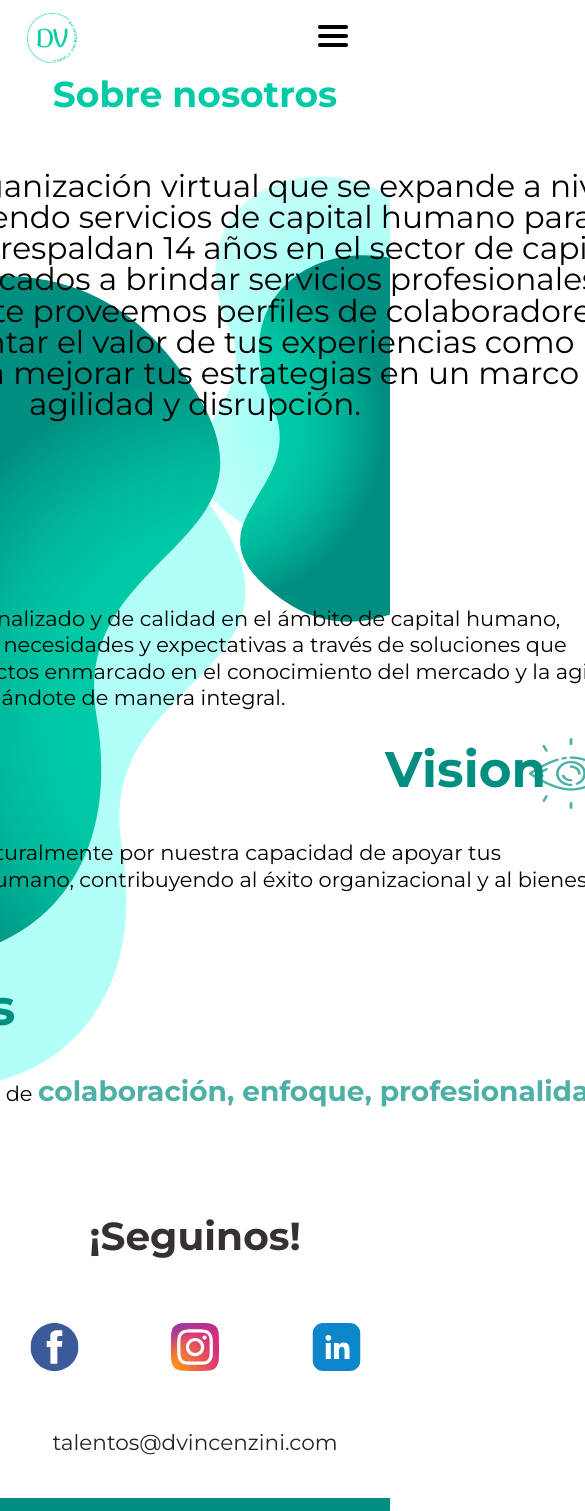
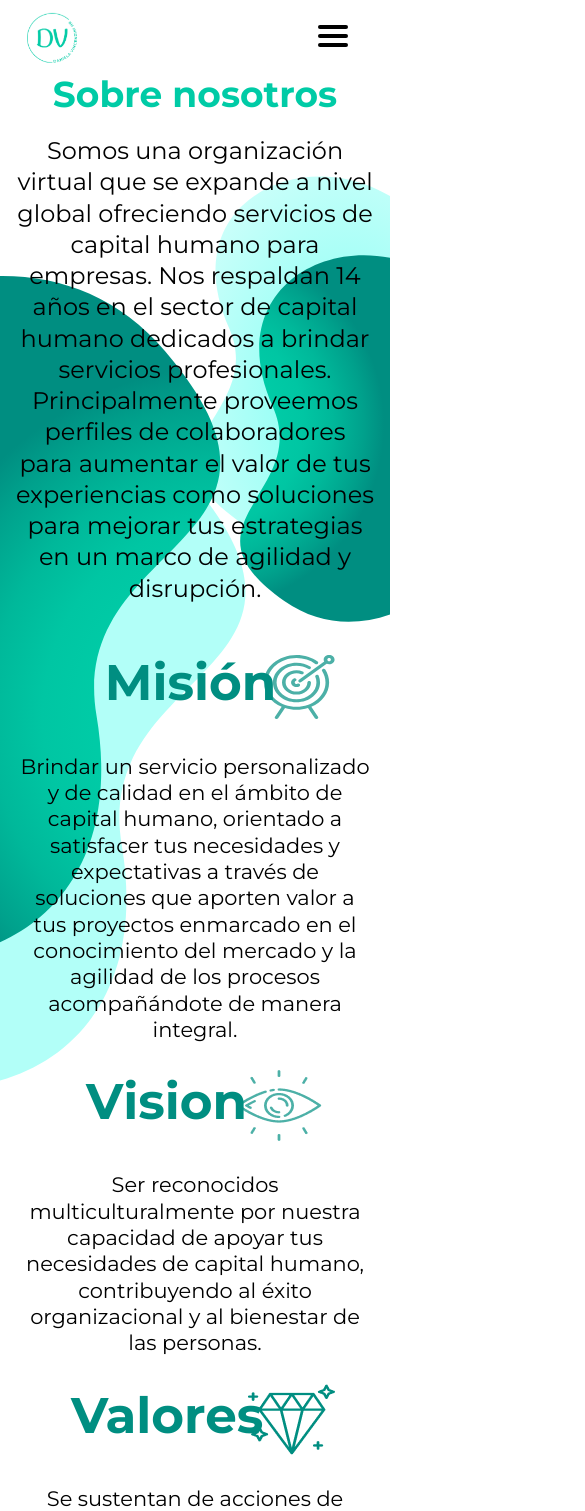
Before and after one commit to ChristianMagallanes24/proyectodaniela, a React (Create React App) app: page /sobreNosotros in a window 390 px wide. Shown: the top 1511 px of the page, 585 px wide, since content can reach past the window. Built offline with nearby package versions, Linux system fonts and the light colour scheme.

Commit message:
respinsive de mobil + solucion del nav en el inicio

```diff
--- a/src/components/Footer/Footer.scss
+++ b/src/components/Footer/Footer.scss
@@ -6,6 +6,7 @@
   align-items: center;
   gap: 10px;
   flex-shrink: 0;
+
 }
 .footer-iconos-mail {
   display: flex;
--- a/src/components/NavBar/_NavBar.scss
+++ b/src/components/NavBar/_NavBar.scss
@@ -6,8 +6,9 @@
   height: 76px;
   justify-content: space-between;
   align-items: center;
-  z-index: 1;
+
   padding: 0px 27px;
+  z-index: 10;
 
 }
 
--- a/src/components/SobreNosotros/SobreNosotros.jsx
+++ b/src/components/SobreNosotros/SobreNosotros.jsx
@@ -39,7 +39,7 @@ const SobreNosotros = () => {
           <div className="cuadro">
 
             <div className="titulo-container">
-            <h1 className="cuadro-titulo">Misión</h1>
+            <h1 className="cuadro-titulo1">Misión</h1>
             <img className="cuadro-img" src={myGoals} alt="a" />
             </div>
             <div className="cuadro-info">
@@ -69,10 +69,10 @@ const SobreNosotros = () => {
           </div>
 
           <div className="cuadro">
-            <div className="titulo-container">
+            <div className="titulo-container3">
+
+            <h1 className="cuadro-titulo3">Valores</h1>
             <img className="cuadro-img3" src={myDiamond} alt="a" />
-            <h1 className="cuadro-titulo">Valores</h1>
-
             </div>
             <div className="cuadro-info">
               <p className="cuadro-parrafo">
--- a/src/components/SobreNosotros/SobreNosotros.scss
+++ b/src/components/SobreNosotros/SobreNosotros.scss
@@ -9,7 +9,6 @@
   background-position: 0px 200px, calc(100% - 0px) 100px;
   .sobre-nosotros-descripcion {
     display: flex;
-
     //padding: 0px 33.75px 56.25px 33.75px;
     flex-direction: column;
     justify-content: center;
@@ -39,21 +38,35 @@
       justify-content: center;
       align-items: center;
       flex-shrink: 0;
+      @include tablet{
+        width: 90%;
+        height: auto;
 
+      }
+      @include mobile{
+        width: 120%;
+      }
       .descripcion-parrafo {
         color: var(--Colores-diseo-alta-Negro, #000);
         text-align: center;
         font-feature-settings: "clig" off, "liga" off;
-
         /* Tipografias diseño alta/Heading 4 */
         font-family: Montserrat;
         font-size: 31.25px;
         font-style: normal;
         font-weight: 400;
         line-height: 31.25px; /* 100% */
-        min-width: 438.75px;
-        max-width: 1026.563px;
+
+
         align-self: stretch;
+        @include tablet{
+          font-size: 30px ;
+          min-width: 100%;
+        }
+        @include mobile{
+          font-size: 24px;
+          width: auto;
+        }
       }
     }
   }
@@ -62,30 +75,59 @@
     display: flex;
     flex-direction: column;
     width: 1004px;
-
     padding-bottom: 40px;
     flex-wrap: wrap;
     justify-content: center;
     align-items: center;
     gap: 10px;
-
-    /*correjir lo siguiente*/
-
-    /*lo de arriba*/
-
+    @include tablet {
+      width: 100%;
+    }
     .cuadro {
       display: flex;
       width: 918px;
-
       flex-direction: column;
       justify-content: center;
-
       flex: 1 0 0;
       border-radius: 15px;
+
+      @include tablet {
+        width: 100%;
+      }
+      .titulo-container3{
+        display: flex;
+        margin-bottom: 30px;
+        justify-content: end;
+        @include mobile{
+          justify-content: center;
+        }
+        .cuadro-titulo3 {
+          z-index: 1;
+          color: #008e81;
+          font-feature-settings: "clig" off, "liga" off;
+          /* Tipografias diseño alta/Heading 4 Bold */
+          font-family: Montserrat;
+          font-size: 50px;
+          font-style: normal;
+          font-weight: 700;
+          line-height: 31.25px; /* 100% */
+          display: flex;
+          align-items: center;
+          position: relative;
+          right: 20px;
+          @include mobile{
+            right: -4%;
+          }
+
+          }
+        }
       .titulo-container2{
         display: flex;
         margin-bottom: 30px;
         justify-content: end;
+        @include mobile{
+          justify-content: center;
+        }
         .cuadro-titulo2 {
           z-index: 1;
           color: #008e81;
@@ -100,19 +142,58 @@
           align-items: center;
           position: relative;
           right: 20px;
+          @include mobile{
+            right: -4%;
+          }
 
           }
           .cuadro-img3 {
             position: relative;
             right: 39px;
             filter: opacity(0.7);
+            @include mobile{
+              right: -1%;
+            }
          }
       }
+
       .titulo-container {
         display: flex;
         margin-bottom: 30px;
         margin-top: 30px;
-      .cuadro-titulo {
+        .cuadro-img {
+          position: relative;
+          right: 35px;
+          filter: opacity(0.7);
+         @include mobile{
+           right: -4%;
+         }
+       }
+        @include mobile{
+          justify-content: center;
+        }
+        .cuadro-titulo1 {
+          z-index: 1;
+          color: #008e81;
+          font-feature-settings: "clig" off, "liga" off;
+          /* Tipografias diseño alta/Heading 4 Bold */
+          font-family: Montserrat;
+          font-size: 50px;
+          font-style: normal;
+          font-weight: 700;
+          line-height: 31.25px; /* 100% */
+          display: flex;
+          align-items: center;
+          position: relative;
+          right: 20px;
+          left: 0px;
+          @include mobile{
+            left:10%;
+          }
+
+         }
+
+       .cuadro-titulo {
         z-index: 1;
         color: #008e81;
         font-feature-settings: "clig" off, "liga" off;
@@ -122,21 +203,26 @@
         font-style: normal;
         font-weight: 700;
         line-height: 31.25px; /* 100% */
-
-          display: flex;
-          align-items: center;
+        display: flex;
+        align-items: center;
+        position: relative;
+        right: 20px;
+        @include mobile{
+         left: 31%;
+         }
 
         }
-        .cuadro-img {
-           position: relative;
-           right: 35px;
-           filter: opacity(0.7);
-        }
+
+
         .cuadro-img3{
           position: relative;
-          right: -30px;
+          right: 200px;
           filter: opacity(0.7);
+          @include mobile{
+            right: -25%;
+          }
         }
+
       }
 
       .cuadro-info {
@@ -160,6 +246,14 @@
           font-style: normal;
           font-weight: 400;
           line-height: 26.321px; /* 131.606% */
+          @include tablet{
+            text-align: center;
+            padding: 0px 20px;
+          }
+          @include mobile{
+            text-align: center;
+            padding: 0px 20px;
+          }
           span{
             color: #008E81B2;
             font-family: Montserrat;
@@ -167,9 +261,13 @@
             font-size: 28px;
           }
         }
+
       }
+
     }
+
   }
+
 }
 
 @media screen and (min-width: 700px) and (max-width: 1024px) {
```
